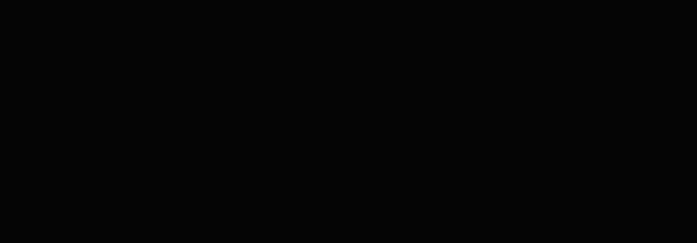
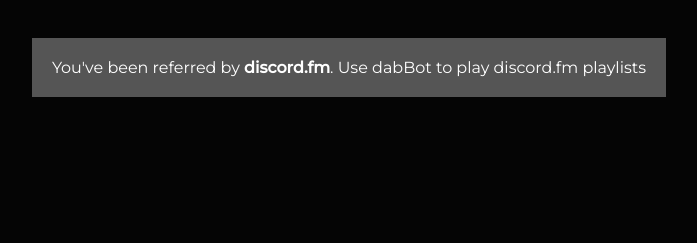
Before and after one commit to foxbot/dabBotLanding, a plain HTML site: page index.html in a window 1280 px wide. Shown: the top 243 px of the page, without its empty margins (291-988 px from the left). Drawn offline with Linux system fonts and the light colour scheme.

Commit message:
Added referrer alert for dfm

```diff
--- a/index.html
+++ b/index.html
@@ -82,10 +82,30 @@
       opacity: 1;
     }
 
-  </style>
+.alert {
+    padding: 20px;
+    background-color: #555;
+    color: white;
+    margin-top: 3%;
+    align-self: flex-start;
+    justify-content: center;
+    position: absolute;
+}
+
+</style>
+
+<script>
+  window.onload = function() {
+    if(!document.referrer.includes("discord.fm")) {
+      var alert = document.getElementById("dfm-alert");
+      alert.className += "alert";
+      alert.innerHTML = "You've been referred by <b>discord.fm</b>. Use dabBot to play discord.fm playlists";
+    }
+  }
+</script>
 </head>
 <body>
-
+    <div id="dfm-alert"></div>
   <section class="main">
     <div class="brand">
       <img src="dabb.png" alt="dabBot discord music bot logo" class="brand__logo" />
```
